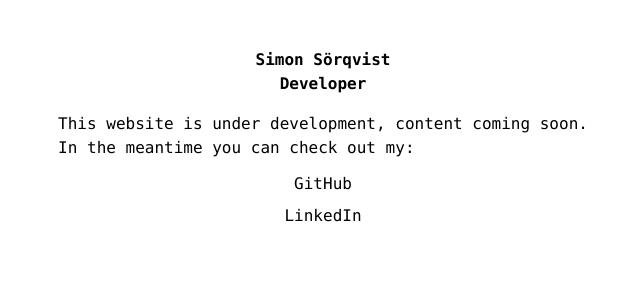
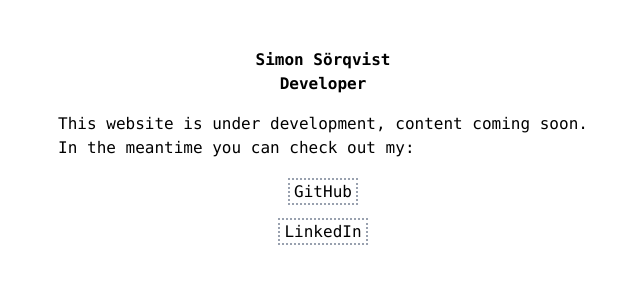
Before and after one commit to simon-s-99/simonsorqv-ist, a React (Vite) app: page / in a window 1280 px wide. Shown: the top 300 px of the page, without its empty margins (317-957 px from the left). Built offline with nearby package versions, Linux system fonts and the light colour scheme.

Commit message:
style: add on-hover effect to social links
try to make it clearer that they are clickable buttons that do things

```diff
--- a/src/App.tsx
+++ b/src/App.tsx
@@ -9,8 +9,22 @@
         <p>This website is under development, content coming soon.</p>
         <p>In the meantime you can check out my:</p>
         <ul className="flex flex-col items-center mt-1">
-          <li className="mt-2"><a href="https://github.com/simon-s-99">GitHub</a></li>
-          <li className="mt-2"><a href="https://www.linkedin.com/in/simon-sorqvist/">LinkedIn</a></li>
+          <li className="mt-4">
+            <a
+              href="https://github.com/simon-s-99"
+              className="px-1 py-0.5 border-2 border-gray-400 border-dotted hover:border-solid"
+            >
+              GitHub
+            </a>
+          </li>
+          <li className="mt-4">
+            <a
+              href="https://www.linkedin.com/in/simon-sorqvist/"
+              className="px-1 py-0.5 border-2 border-gray-400 border-dotted hover:border-solid"
+            >
+              LinkedIn
+            </a>
+          </li>
         </ul>
       </main>
     </>
```
